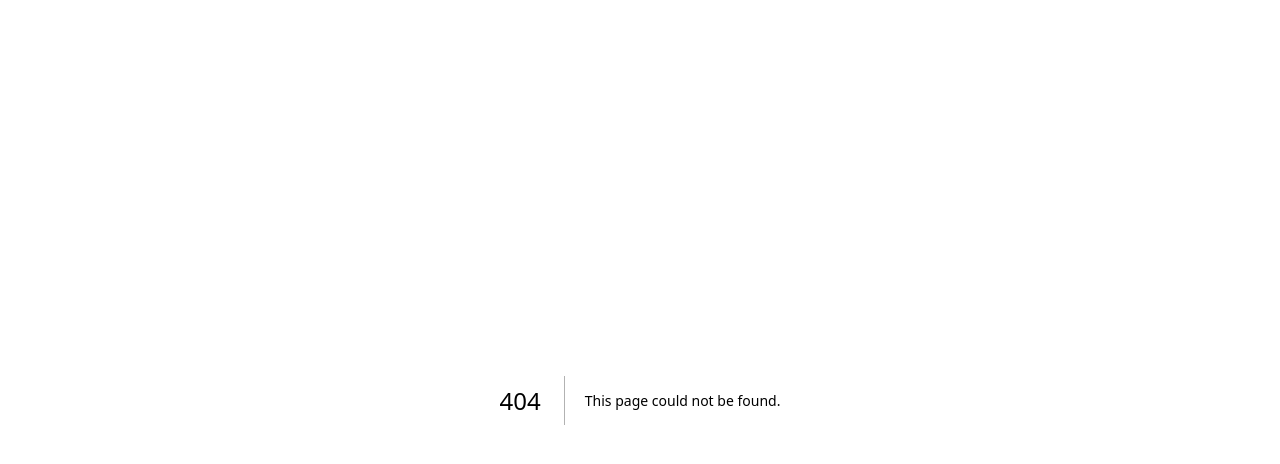
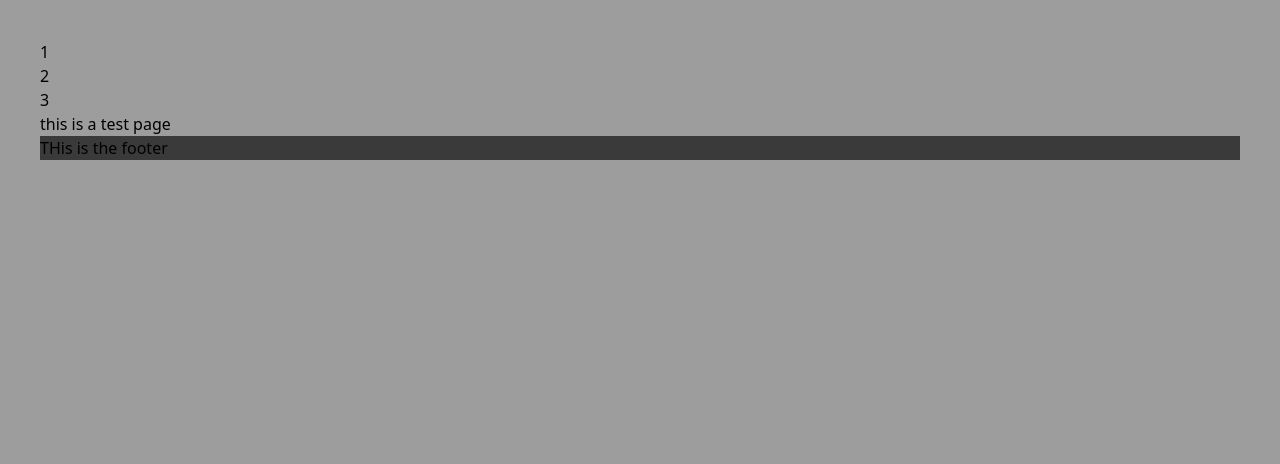
Before and after one commit to Claudiu-Ionel/rene-website, a Next.js app: page /test in a window 1280 px wide. Before the commit this address had no page. Shown: the top 464 px of the page. Built offline with nearby package versions, Linux system fonts and the light colour scheme.

Commit message:
added basic semantic components

```diff
--- /dev/null
+++ b/app/Components/Footer.js
@@ -0,0 +1,7 @@
+export default function Footer() {
+  return (
+    <footer className="bg-footerColor">
+      <p>THis is the footer</p>
+    </footer>
+  );
+}
--- /dev/null
+++ b/app/Components/Nav.js
@@ -0,0 +1,11 @@
+export default function nav() {
+  return (
+    <nav>
+      <ul>
+        <li>1</li>
+        <li>2</li>
+        <li>3</li>
+      </ul>
+    </nav>
+  );
+}
--- a/app/globals.css
+++ b/app/globals.css
@@ -15,13 +15,3 @@
     --background-end-rgb: 0, 0, 0;
   }
 }
-
-body {
-  color: rgb(var(--foreground-rgb));
-  background: linear-gradient(
-      to bottom,
-      transparent,
-      rgb(var(--background-end-rgb))
-    )
-    rgb(var(--background-start-rgb));
-}
--- a/app/layout.js
+++ b/app/layout.js
@@ -1,17 +1,20 @@
-import './globals.css'
-import { Inter } from 'next/font/google'
-
-const inter = Inter({ subsets: ['latin'] })
+import "./globals.css";
+import Nav from "./Components/nav";
+import Footer from "./Components/Footer";
 
 export const metadata = {
-  title: 'Create Next App',
-  description: 'Generated by create next app',
-}
+  title: "Rene",
+  description: "Generated by create next app",
+};
 
 export default function RootLayout({ children }) {
   return (
     <html lang="en">
-      <body className={inter.className}>{children}</body>
+      <body className="bg-backgroundColor p-10">
+        <Nav />
+        {children}
+        <Footer />
+      </body>
     </html>
-  )
+  );
 }
--- a/app/page.js
+++ b/app/page.js
@@ -1,113 +1,7 @@
-import Image from 'next/image'
-
+import Image from "next/image";
+import Link from "next/link";
 export default function Home() {
   return (
-    <main className="flex min-h-screen flex-col items-center justify-between p-24">
-      <div className="z-10 max-w-5xl w-full items-center justify-between font-mono text-sm lg:flex">
-        <p className="fixed left-0 top-0 flex w-full justify-center border-b border-gray-300 bg-gradient-to-b from-zinc-200 pb-6 pt-8 backdrop-blur-2xl dark:border-neutral-800 dark:bg-zinc-800/30 dark:from-inherit lg:static lg:w-auto  lg:rounded-xl lg:border lg:bg-gray-200 lg:p-4 lg:dark:bg-zinc-800/30">
-          Get started by editing&nbsp;
-          <code className="font-mono font-bold">app/page.js</code>
-        </p>
-        <div className="fixed bottom-0 left-0 flex h-48 w-full items-end justify-center bg-gradient-to-t from-white via-white dark:from-black dark:via-black lg:static lg:h-auto lg:w-auto lg:bg-none">
-          <a
-            className="pointer-events-none flex place-items-center gap-2 p-8 lg:pointer-events-auto lg:p-0"
-            href="https://vercel.com?utm_source=create-next-app&utm_medium=appdir-template&utm_campaign=create-next-app"
-            target="_blank"
-            rel="noopener noreferrer"
-          >
-            By{' '}
-            <Image
-              src="/vercel.svg"
-              alt="Vercel Logo"
-              className="dark:invert"
-              width={100}
-              height={24}
-              priority
-            />
-          </a>
-        </div>
-      </div>
-
-      <div className="relative flex place-items-center before:absolute before:h-[300px] before:w-[480px] before:-translate-x-1/2 before:rounded-full before:bg-gradient-radial before:from-white before:to-transparent before:blur-2xl before:content-[''] after:absolute after:-z-20 after:h-[180px] after:w-[240px] after:translate-x-1/3 after:bg-gradient-conic after:from-sky-200 after:via-blue-200 after:blur-2xl after:content-[''] before:dark:bg-gradient-to-br before:dark:from-transparent before:dark:to-blue-700 before:dark:opacity-10 after:dark:from-sky-900 after:dark:via-[#0141ff] after:dark:opacity-40 before:lg:h-[360px] z-[-1]">
-        <Image
-          className="relative dark:drop-shadow-[0_0_0.3rem_#ffffff70] dark:invert"
-          src="/next.svg"
-          alt="Next.js Logo"
-          width={180}
-          height={37}
-          priority
-        />
-      </div>
-
-      <div className="mb-32 grid text-center lg:max-w-5xl lg:w-full lg:mb-0 lg:grid-cols-4 lg:text-left">
-        <a
-          href="https://nextjs.org/docs?utm_source=create-next-app&utm_medium=appdir-template&utm_campaign=create-next-app"
-          className="group rounded-lg border border-transparent px-5 py-4 transition-colors hover:border-gray-300 hover:bg-gray-100 hover:dark:border-neutral-700 hover:dark:bg-neutral-800/30"
-          target="_blank"
-          rel="noopener noreferrer"
-        >
-          <h2 className={`mb-3 text-2xl font-semibold`}>
-            Docs{' '}
-            <span className="inline-block transition-transform group-hover:translate-x-1 motion-reduce:transform-none">
-              -&gt;
-            </span>
-          </h2>
-          <p className={`m-0 max-w-[30ch] text-sm opacity-50`}>
-            Find in-depth information about Next.js features and API.
-          </p>
-        </a>
-
-        <a
-          href="https://nextjs.org/learn?utm_source=create-next-app&utm_medium=appdir-template-tw&utm_campaign=create-next-app"
-          className="group rounded-lg border border-transparent px-5 py-4 transition-colors hover:border-gray-300 hover:bg-gray-100 hover:dark:border-neutral-700 hover:dark:bg-neutral-800 hover:dark:bg-opacity-30"
-          target="_blank"
-          rel="noopener noreferrer"
-        >
-          <h2 className={`mb-3 text-2xl font-semibold`}>
-            Learn{' '}
-            <span className="inline-block transition-transform group-hover:translate-x-1 motion-reduce:transform-none">
-              -&gt;
-            </span>
-          </h2>
-          <p className={`m-0 max-w-[30ch] text-sm opacity-50`}>
-            Learn about Next.js in an interactive course with&nbsp;quizzes!
-          </p>
-        </a>
-
-        <a
-          href="https://vercel.com/templates?framework=next.js&utm_source=create-next-app&utm_medium=appdir-template&utm_campaign=create-next-app"
-          className="group rounded-lg border border-transparent px-5 py-4 transition-colors hover:border-gray-300 hover:bg-gray-100 hover:dark:border-neutral-700 hover:dark:bg-neutral-800/30"
-          target="_blank"
-          rel="noopener noreferrer"
-        >
-          <h2 className={`mb-3 text-2xl font-semibold`}>
-            Templates{' '}
-            <span className="inline-block transition-transform group-hover:translate-x-1 motion-reduce:transform-none">
-              -&gt;
-            </span>
-          </h2>
-          <p className={`m-0 max-w-[30ch] text-sm opacity-50`}>
-            Explore the Next.js 13 playground.
-          </p>
-        </a>
-
-        <a
-          href="https://vercel.com/new?utm_source=create-next-app&utm_medium=appdir-template&utm_campaign=create-next-app"
-          className="group rounded-lg border border-transparent px-5 py-4 transition-colors hover:border-gray-300 hover:bg-gray-100 hover:dark:border-neutral-700 hover:dark:bg-neutral-800/30"
-          target="_blank"
-          rel="noopener noreferrer"
-        >
-          <h2 className={`mb-3 text-2xl font-semibold`}>
-            Deploy{' '}
-            <span className="inline-block transition-transform group-hover:translate-x-1 motion-reduce:transform-none">
-              -&gt;
-            </span>
-          </h2>
-          <p className={`m-0 max-w-[30ch] text-sm opacity-50`}>
-            Instantly deploy your Next.js site to a shareable URL with Vercel.
-          </p>
-        </a>
-      </div>
-    </main>
-  )
+    <main className="flex min-h-screen flex-col items-center justify-between p-15 bg-white"></main>
+  );
 }
--- /dev/null
+++ b/app/test/page.js
@@ -0,0 +1,3 @@
+export default function test() {
+  return <div>this is a test page</div>;
+}
--- a/tailwind.config.js
+++ b/tailwind.config.js
@@ -1,18 +1,17 @@
 /** @type {import('tailwindcss').Config} */
 module.exports = {
   content: [
-    './pages/**/*.{js,ts,jsx,tsx,mdx}',
-    './components/**/*.{js,ts,jsx,tsx,mdx}',
-    './app/**/*.{js,ts,jsx,tsx,mdx}',
+    "./pages/**/*.{js,ts,jsx,tsx,mdx}",
+    "./components/**/*.{js,ts,jsx,tsx,mdx}",
+    "./app/**/*.{js,ts,jsx,tsx,mdx}",
   ],
   theme: {
-    extend: {
-      backgroundImage: {
-        'gradient-radial': 'radial-gradient(var(--tw-gradient-stops))',
-        'gradient-conic':
-          'conic-gradient(from 180deg at 50% 50%, var(--tw-gradient-stops))',
-      },
+    colors: {
+      backgroundColor: "#9d9d9d",
+      footerColor: "#3a3a3a",
+      white: "#FFF",
     },
+    extend: {},
   },
   plugins: [],
-}
+};
```
